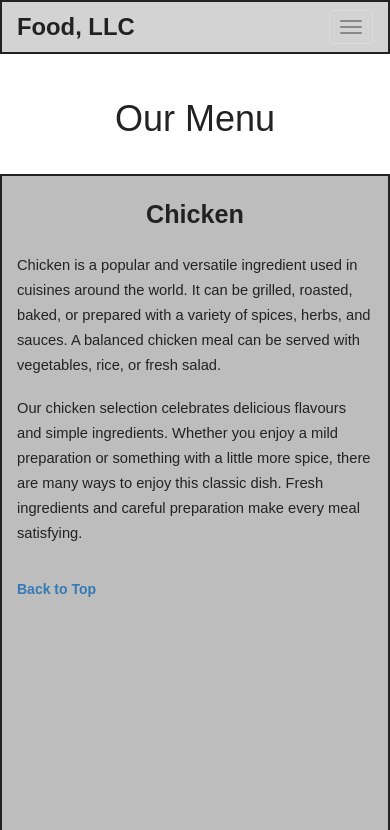
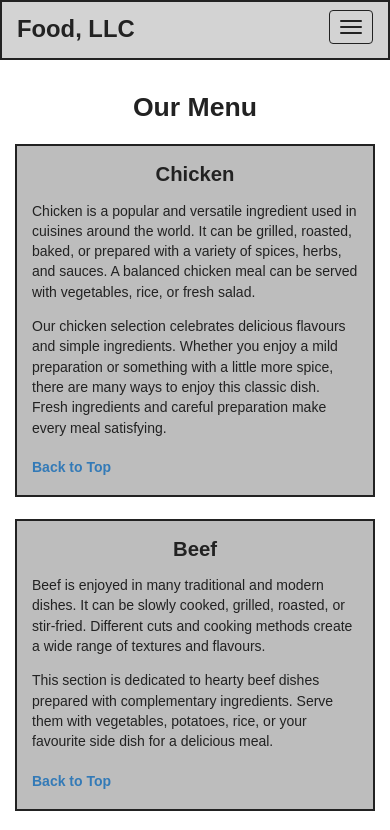
Before and after one commit to Dineshraj8/Food-LLC, a plain HTML site: page module3-solution/index.html in a window 390 px wide. Shown: the top 830 px of the page. Drawn offline with nearby package versions, Linux system fonts and the light colour scheme.

Commit message:
updated module3 solution

```diff
--- a/module3-solution/css/styles.css
+++ b/module3-solution/css/styles.css
@@ -1,32 +1,52 @@
-/* General page styling */
+/* Base page styling */
+* {
+  box-sizing: border-box;
+}
+
 body {
   font-family: Arial, Helvetica, sans-serif;
-  background-color: #ffffff;
-  color: #222222;
+  color: #222;
+  background: #fff;
 }
 
-/* Navbar */
+/* Navbar: it scrolls normally with the page */
 .navbar {
+  min-height: 60px;
+  margin-bottom: 18px;
+  border: 2px solid #222;
   border-radius: 0;
-  margin-bottom: 20px;
   background-color: #d3d3d3;
-  border: 2px solid #222222;
 }
 
-.navbar-default .navbar-brand {
-  color: #222222;
+.navbar-default .navbar-brand,
+.navbar-default .navbar-brand:focus {
+  height: 56px;
+  padding-top: 17px;
+  color: #222;
   font-size: 1.7em;
-  font-weight: bold;
+  font-weight: 700;
 }
 
-.navbar-default .navbar-brand:hover,
-.navbar-default .navbar-brand:focus {
-  color: #555555;
+.navbar-default .navbar-brand:hover {
+  color: #555;
+}
+
+.navbar-default .navbar-toggle {
+  border-color: #222;
+}
+
+.navbar-default .navbar-toggle .icon-bar {
+  background-color: #222;
+}
+
+.navbar-default .navbar-toggle:hover,
+.navbar-default .navbar-toggle:focus {
+  background-color: #eee;
 }
 
 /* Mobile dropdown */
 #mobile-menu {
-  border-top: 1px solid #222222;
+  border-top: 1px solid #222;
 }
 
 #mobile-menu .navbar-nav {
@@ -35,60 +55,134 @@ body {
 }
 
 #mobile-menu .navbar-nav > li > a {
-  color: #222222;
-  font-size: 1.2em;
-  border-bottom: 1px solid #777777;
   padding-top: 10px;
   padding-bottom: 10px;
+  color: #222;
+  font-size: 1.15em;
+  border-bottom: 1px solid #777;
 }
 
-#mobile-menu .navbar-nav > li > a:hover {
-  background-color: #eeeeee;
+#mobile-menu .navbar-nav > li > a:hover,
+#mobile-menu .navbar-nav > li > a:focus {
+  background-color: #eee;
 }
 
-/* Main heading */
+/* Page heading */
 .page-heading {
-  margin-top: 25px;
-  margin-bottom: 35px;
+  margin: 20px 0 28px;
+  font-size: 2em;
+  font-weight: 700;
 }
 
-/* Menu sections */
+/* Responsive menu layout
+   CSS Grid makes the requested three / two-plus-full / one-column layout explicit. */
+.menu-row {
+  display: grid;
+  grid-template-columns: repeat(3, minmax(0, 1fr));
+  gap: 25px;
+  margin: 0;
+}
+
+/* Bootstrap 3 adds clearfix pseudo-elements to .row; disable them inside the grid. */
+.menu-row::before,
+.menu-row::after {
+  display: none;
+  content: none;
+}
+
+/* Override Bootstrap column floats/widths so Grid controls the layout. */
+.menu-row > section[class*="col-"] {
+  float: none;
+  width: auto;
+  padding-right: 0;
+  padding-left: 0;
+  min-width: 0;
+}
+
+/* Menu panels */
 .menu-section {
+  min-height: 390px;
+  margin-bottom: 25px;
+  padding: 12px 15px 18px;
+  border: 2px solid #222;
   background-color: #bdbdbd;
-  border: 2px solid #222222;
-  padding: 15px;
-  margin-bottom: 25px;
-  min-height: 700px;
 }
 
 .menu-section h2 {
-  margin-top: 10px;
-  margin-bottom: 25px;
-  font-size: 1.8em;
-  font-weight: bold;
+  margin: 5px 0 18px;
+  font-size: 1.45em;
+  font-weight: 700;
 }
 
 .menu-section p {
-  font-size: 1.05em;
-  line-height: 1.7;
-  margin-bottom: 18px;
+  font-size: 1em;
+  line-height: 1.45;
+  margin-bottom: 14px;
 }
 
 .back-to-top {
   display: inline-block;
-  margin-top: 15px;
-  font-weight: bold;
+  margin-top: 5px;
+  font-weight: 700;
 }
 
-/* Desktop and tablet: three equal-width sections */
-@media (min-width: 768px) {
+/* Tablet: Chicken + Beef on row one; Sushi spans both columns on row two. */
+@media (min-width: 768px) and (max-width: 991px) {
+  .menu-row {
+    grid-template-columns: repeat(2, minmax(0, 1fr));
+  }
+
+  .menu-row > section:nth-child(3) {
+    grid-column: 1 / -1;
+  }
+
   .menu-section {
-    min-height: 700px;
+    min-height: 340px;
+  }
+
+  .page-heading {
+    margin-bottom: 25px;
   }
 }
 
+/* Desktop: all three menu boxes sit in one horizontal row. */
 @media (min-width: 992px) {
+  .menu-row {
+    grid-template-columns: repeat(3, minmax(0, 1fr));
+  }
+
   .menu-section {
-    min-height: 700px;
+    min-height: 430px;
   }
 }
+
+/* Mobile: panels stack and use natural content height */
+@media (max-width: 767px) {
+  .menu-row {
+    grid-template-columns: minmax(0, 1fr);
+    gap: 0;
+  }
+
+  .menu-row > section:nth-child(3) {
+    grid-column: auto;
+  }
+
+  .navbar {
+    margin-bottom: 15px;
+  }
+
+  .page-heading {
+    margin: 18px 0 22px;
+    font-size: 1.9em;
+  }
+
+  .menu-section {
+    min-height: 0;
+    margin-bottom: 22px;
+    padding: 12px 15px 18px;
+  }
+
+  .menu-section h2 {
+    margin-bottom: 15px;
+  }
+}
--- a/module3-solution/index.html
+++ b/module3-solution/index.html
@@ -6,18 +6,14 @@
   <title>Food, LLC - Our Menu</title>
 
   <!-- Bootstrap 3 CSS -->
-  <link rel="stylesheet"
-        href="https://maxcdn.bootstrapcdn.com/bootstrap/3.4.1/css/bootstrap.min.css">
-
-  <!-- External custom stylesheet -->
+  <link rel="stylesheet" href="https://maxcdn.bootstrapcdn.com/bootstrap/3.4.1/css/bootstrap.min.css">
+  <!-- Custom stylesheet -->
   <link rel="stylesheet" href="css/styles.css">
 </head>
 <body>
-
   <header>
     <nav class="navbar navbar-default" id="top">
       <div class="container-fluid">
-
         <div class="navbar-header">
           <a class="navbar-brand" href="#top">Food, LLC</a>
 
@@ -35,7 +31,7 @@
           </button>
         </div>
 
-        <!-- Mobile dropdown menu -->
+        <!-- Full-width mobile dropdown -->
         <div class="collapse navbar-collapse" id="mobile-menu">
           <ul class="nav navbar-nav visible-xs text-center">
             <li><a href="#chicken">Chicken</a></li>
@@ -43,17 +39,18 @@
             <li><a href="#sushi">Sushi</a></li>
           </ul>
         </div>
-
       </div>
     </nav>
   </header>
 
   <main>
-    <div class="container">
+    <div class="container-fluid">
       <h1 class="text-center page-heading">Our Menu</h1>
 
-      <div class="row">
-        <section class="col-xs-12 menu-section" id="chicken">
+      <div class="row menu-row">
+        <!-- Desktop: 1/3 width | Tablet: 1/2 width | Mobile: full width -->
+        <section class="col-xs-12 col-sm-6 col-md-4">
+          <div class="menu-section" id="chicken">
             <h2 class="text-center">Chicken</h2>
             <p>
               Chicken is a popular and versatile ingredient used in cuisines
@@ -69,9 +66,11 @@
               every meal satisfying.
             </p>
             <a href="#top" class="back-to-top">Back to Top</a>
+          </div>
         </section>
 
-        <section class="col-xs-12 menu-section" id="beef">
+        <section class="col-xs-12 col-sm-6 col-md-4">
+          <div class="menu-section" id="beef">
             <h2 class="text-center">Beef</h2>
             <p>
               Beef is enjoyed in many traditional and modern dishes. It can be
@@ -84,9 +83,12 @@
               rice, or your favourite side dish for a delicious meal.
             </p>
             <a href="#top" class="back-to-top">Back to Top</a>
+          </div>
         </section>
 
-        <section class="col-xs-12 menu-section" id="sushi">
+        <!-- Tablet: full second row | Desktop: 1/3 width -->
+        <section class="col-xs-12 col-sm-12 col-md-4">
+          <div class="menu-section" id="sushi">
             <h2 class="text-center">Sushi</h2>
             <p>
               Sushi is a well-known Japanese dish often made with seasoned
@@ -101,6 +103,7 @@
               your favourite style.
             </p>
             <a href="#top" class="back-to-top">Back to Top</a>
+          </div>
         </section>
       </div>
     </div>
@@ -108,9 +111,7 @@
 
   <!-- jQuery is required by Bootstrap 3 JavaScript -->
   <script src="https://code.jquery.com/jquery-1.12.4.min.js"></script>
-  <!-- Bootstrap 3 JavaScript -->
   <script src="https://maxcdn.bootstrapcdn.com/bootstrap/3.4.1/js/bootstrap.min.js"></script>
-  <!-- External custom JavaScript -->
   <script src="js/script.js"></script>
 </body>
 </html>
```
Lines whose indentation alone changed are shown as unchanged.
